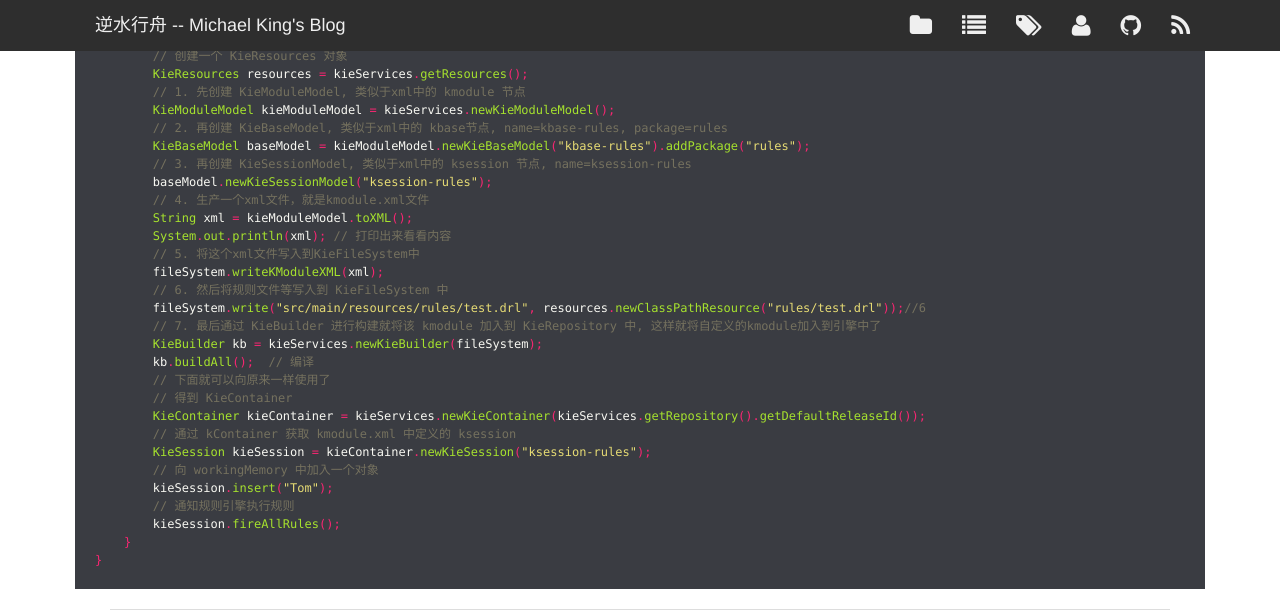
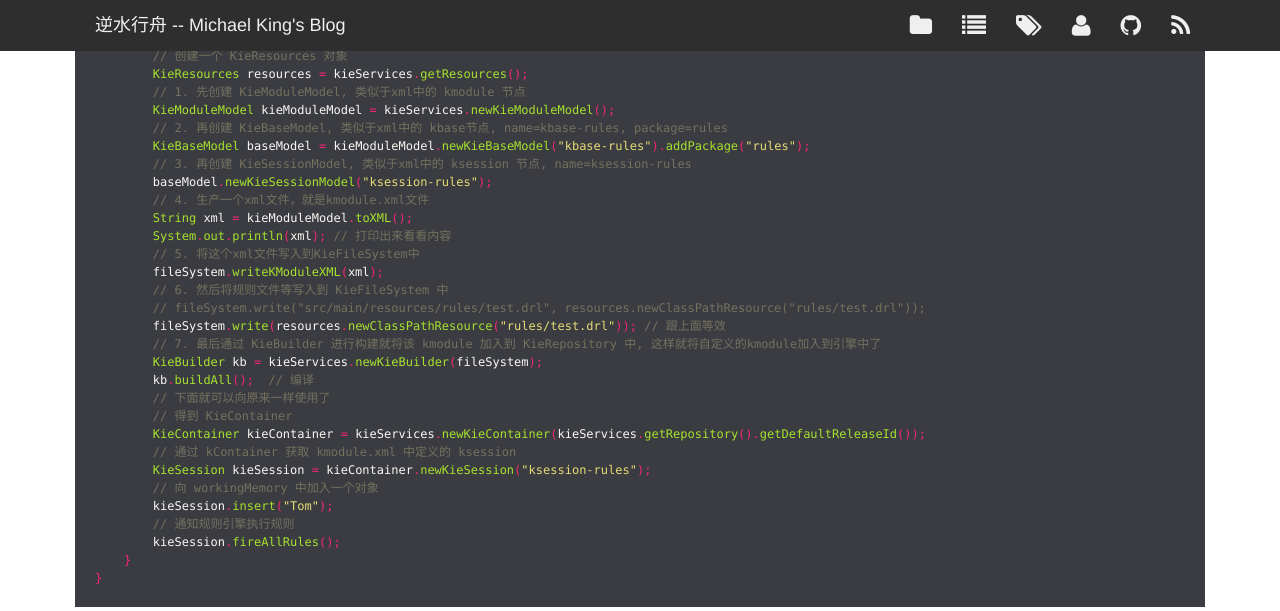
Before and after one commit to rgkjhshi/rgkjhshi.github.io, a Jekyll site: the page built from _posts/2016-08-14-Drools简单使用示例.md, in a window 1280 px wide and 900 px high, scrolled down 4431 px, cut to the strip 0-611 px from the top of the window. Built offline with Jekyll 4.4.1, drawn with Linux system fonts in a browser that asks for light colours; nearby versions of some CDN libraries; comment, search, counter and statistics services are not loaded.

Commit message:
update source

```diff
--- a/_posts/2016-08-14-Drools简单使用示例.md
+++ b/_posts/2016-08-14-Drools简单使用示例.md
@@ -191,7 +191,8 @@ public class KieFileSystemTest {
         // 5. 将这个xml文件写入到KieFileSystem中
         fileSystem.writeKModuleXML(xml);
         // 6. 然后将规则文件等写入到 KieFileSystem 中
-        fileSystem.write("src/main/resources/rules/test.drl", resources.newClassPathResource("rules/test.drl"));//6
+        // fileSystem.write("src/main/resources/rules/test.drl", resources.newClassPathResource("rules/test.drl"));
+        fileSystem.write(resources.newClassPathResource("rules/test.drl")); // 跟上面等效
         // 7. 最后通过 KieBuilder 进行构建就将该 kmodule 加入到 KieRepository 中, 这样就将自定义的kmodule加入到引擎中了
         KieBuilder kb = kieServices.newKieBuilder(fileSystem);
         kb.buildAll();  // 编译
```
